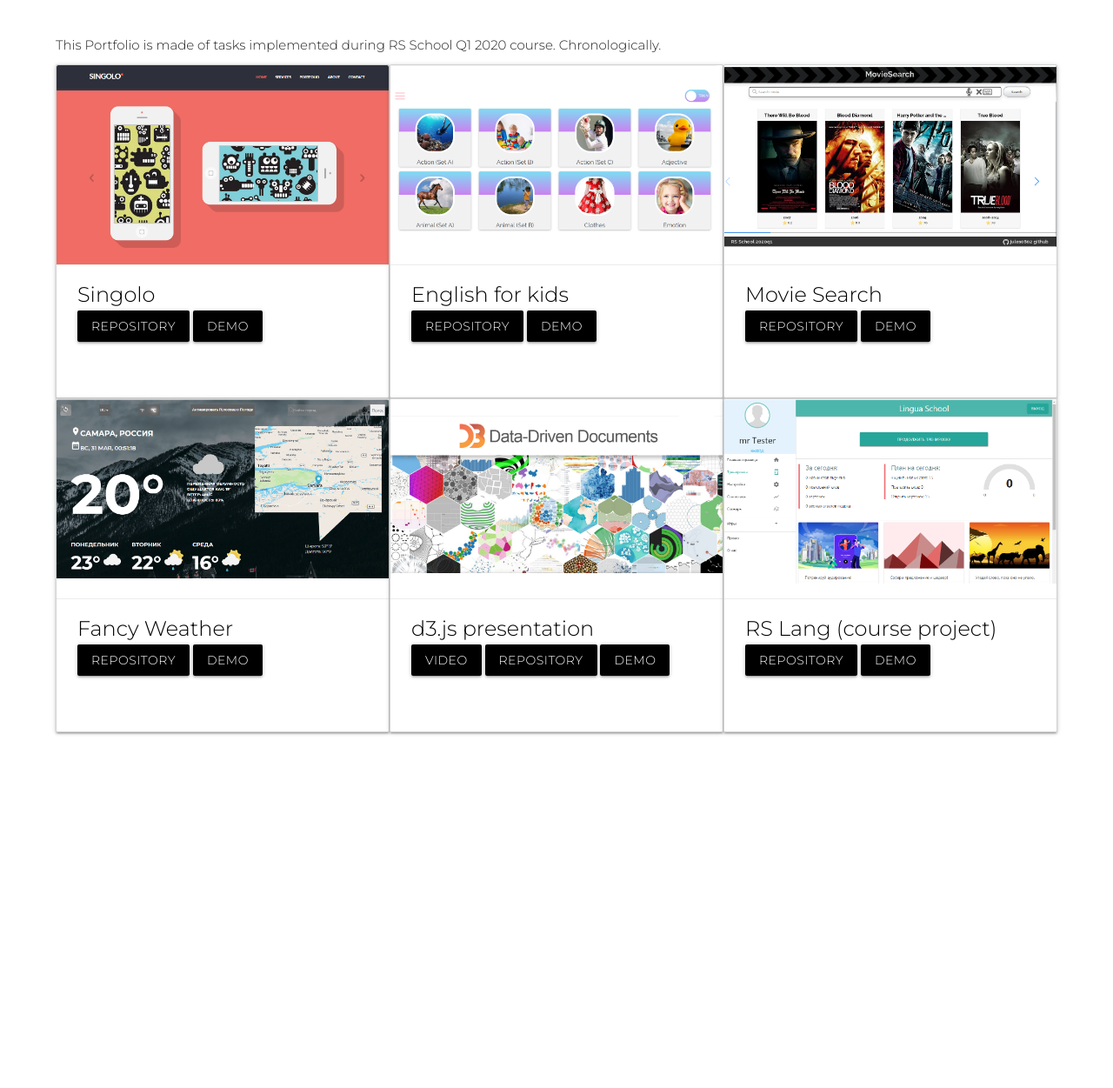
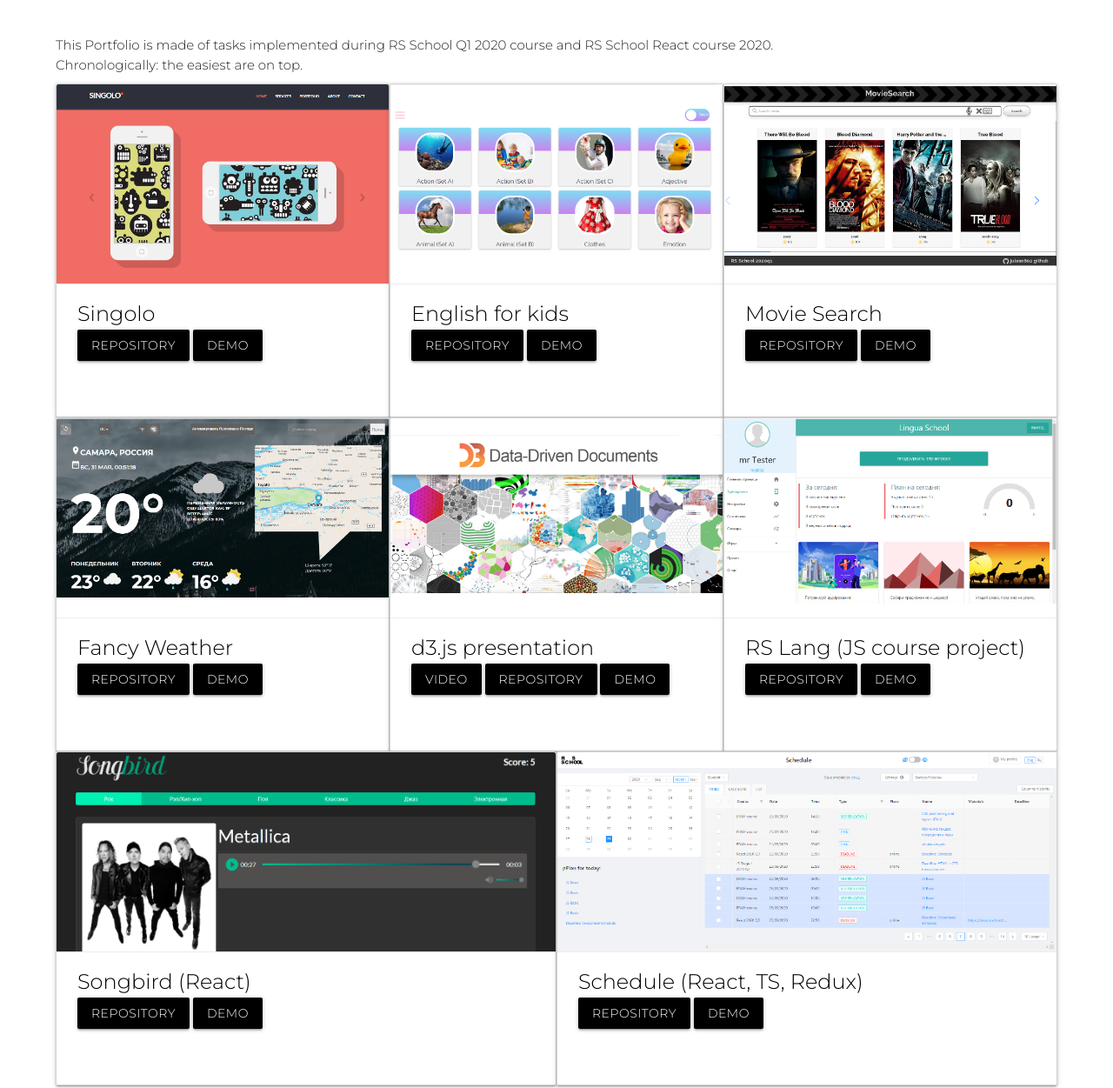
Before and after one commit to jules0802/my-portfolio, a plain HTML site: page index.html in a window 1280 px wide. Shown: the part 89-1340 px from the top of the page at 87% size. Before the commit the page ends 941 px from the top, so only its background shows below. Drawn offline with nearby package versions, Linux system fonts and the light colour scheme; a script that the page names is missing.

Commit message:
feat: add songbird and schedule

```diff
--- a/index.html
+++ b/index.html
@@ -25,7 +25,11 @@
       </ul>
     </header>
     <main>
-      <p class="description"> This Portfolio is made of tasks implemented during RS School Q1 2020 course. Chronologically.</p>
+      <p class="description">
+        This Portfolio is made of tasks implemented during RS School Q1 2020 course and RS School React course 2020.
+        <br>
+        Chronologically: the easiest are on top.
+      </p>
       <section class="line first-row">
         <ul>
           <li class="card">
@@ -88,9 +92,33 @@
               <img src="assets/rs-lang.png">
             </div>
             <div class="card-action">
-              <div class="card-title">RS Lang (course project)</div>
+              <div class="card-title">RS Lang (JS course project)</div>
               <a href="https://github.com/jules0802/rslang" class="waves-effect black waves-light btn">Repository</a>
               <a href="https://rslang-team22-ilokalin.netlify.app/" class="waves-effect black waves-light btn">Demo</a>
+            </div>
+          </li>
+        </ul>
+      </section>
+      <section class="line">
+        <ul>
+          <li class="card">
+            <div class="card-image">
+              <img src="assets/songbird.png">
+            </div>
+            <div class="card-action">
+              <div class="card-title">Songbird (React)</div>
+              <a href="https://github.com/jules0802/songbird" class="waves-effect black waves-light btn">Repository</a>
+              <a href="https://jules0802-songbird-react.netlify.app/" class="waves-effect black waves-light btn">Demo</a>
+            </div>
+          </li>
+          <li class="card">
+            <div class="card-image">
+              <img src="assets/schedule.png">
+            </div>
+            <div class="card-action">
+              <div class="card-title">Schedule (React, TS, Redux)</div>
+              <a href="https://github.com/jules0802/schedule" class="waves-effect black waves-light btn">Repository</a>
+              <a href="https://schedule-team16-maxvvellh0use.netlify.app/" class="waves-effect black waves-light btn">Demo</a>
             </div>
           </li>
         </ul>
--- a/style.css
+++ b/style.css
@@ -85,6 +85,7 @@ main {
 .card-image {
   transition: all .5s;
   height: 60%;
+  overflow: hidden;
 }
 
 .card-image:hover {
```
Also changed, not shown: assets/schedule.png (added), assets/songbird.png (added).
